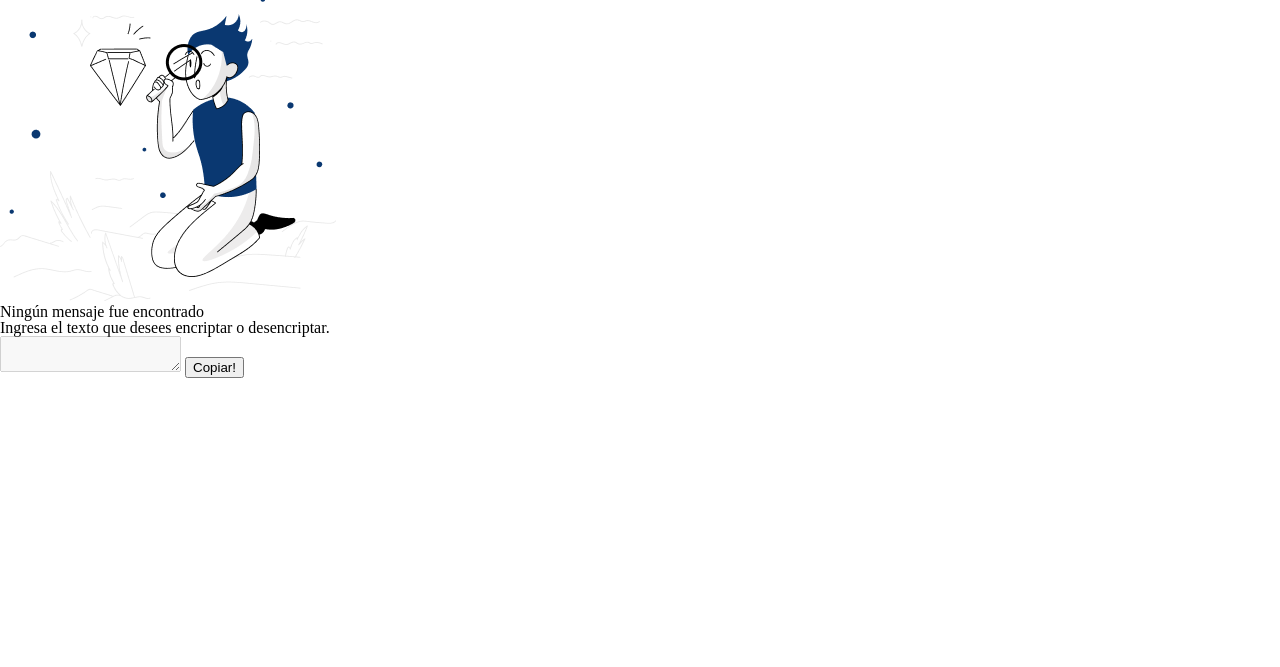
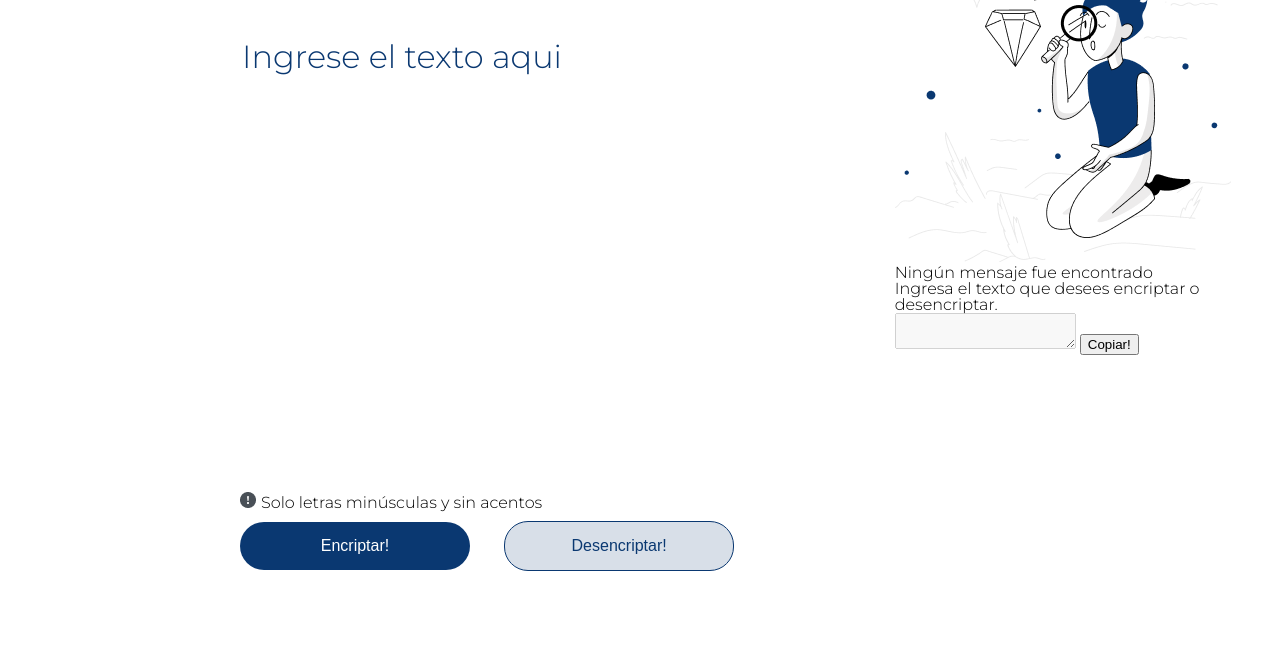
Before and after one commit to Richxrd22/challenge, a plain HTML site: page index.html in a window 1280 px wide. Shown: the part 133-800 px from the top of the page. Drawn offline with Linux system fonts and the light colour scheme.

Commit message:
Modificando el link del style.css y agregando estilos a la primera seccion

```diff
--- a/index.html
+++ b/index.html
@@ -7,7 +7,7 @@
     <meta name="viewport" content="width=device-width, initial-scale=1.0">
     <title>Encriptador de texto</title>
     <link rel="stylesheet" href="reset.css">
-    <link rel="stylesheet" href="styles.css">
+    <link rel="stylesheet" href="style.css">
     <link href="https://fonts.googleapis.com/css2?family=Montserrat:wght@300&display=swap" rel="stylesheet">
 </head>
 
--- a/style.css
+++ b/style.css
@@ -14,3 +14,65 @@ header img {
     margin-left: 40px;
     margin-top: 40px;
 }
+
+.contenedor {
+    display: flex;
+}
+
+.caja-input {
+    width: 700px;
+    margin-top: 77px;
+    margin-left: 240px;
+}
+
+.input-encriptar {
+    font-size: 32px;
+    width: 100%;
+    color: darkblue;
+    border: none;
+    outline: none;
+    display: inline-block;
+    font-family: inherit;
+    resize: none;
+    height: 450px;
+}
+
+.input-encriptar::placeholder {
+    color: var(--main-bg-color);
+}
+
+.texto-aviso {
+    box-sizing: border-box;
+    display: table-cell;
+}
+
+.texto-aviso img {
+    margin-right: 5px;
+}
+
+.option-row {
+    margin: 10px 0;
+}
+
+.encriptar {
+    width: 230px;
+    padding: 15px 0;
+    font-size: 16px;
+    color: #fff;
+    background: var(--main-bg-color);
+    border: none;
+    border-radius: 24px;
+    cursor: pointer;
+    margin-right: 30px;
+}
+
+.desencriptar {
+    width: 230px;
+    padding: 15px 0;
+    font-size: 16px;
+    color: var(--main-bg-color);
+    border: 1px solid var(--main-bg-color);
+    border-radius: 24px;
+    background: #D8DFE8;
+    cursor: pointer;
+}
```
